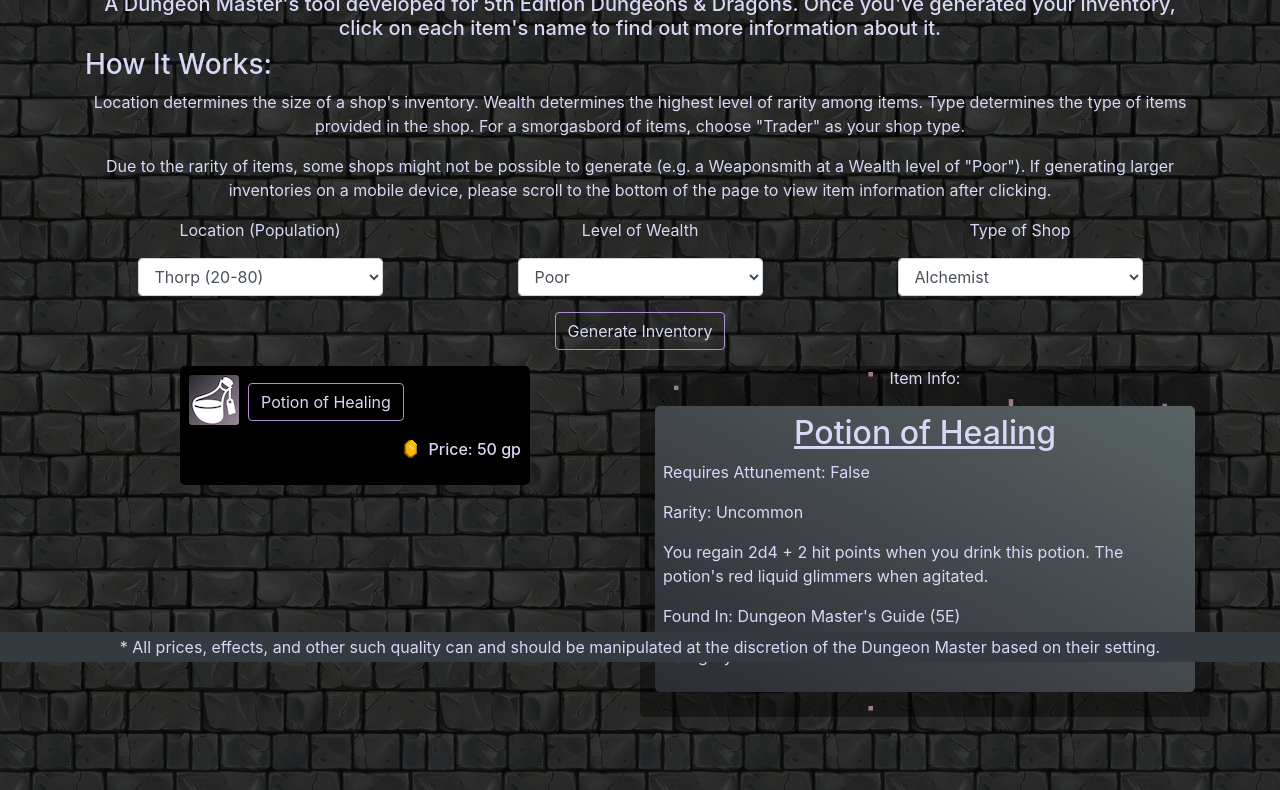
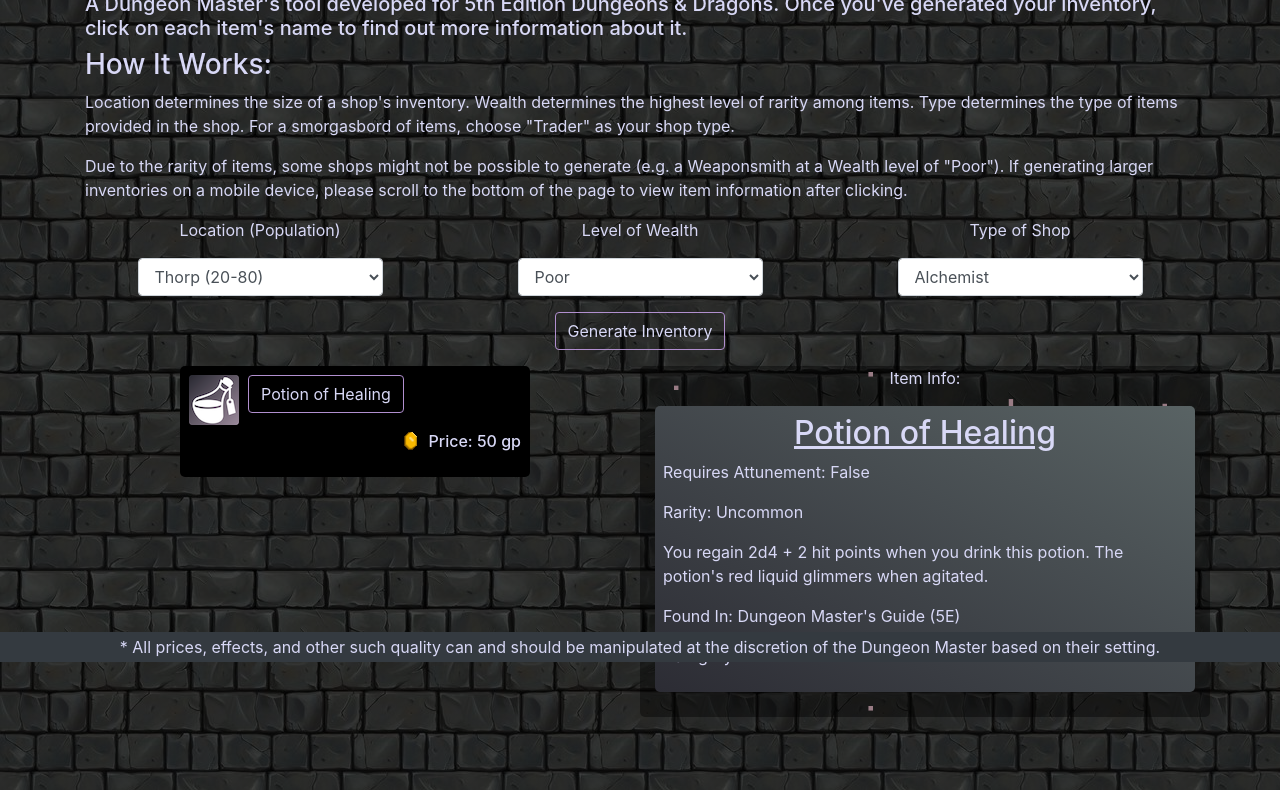
Before and after one commit to dylanawhite92/Vorpal, a website: page public/index.html in a window 1280 px wide. Shown: the part 138-928 px from the top of the page. Drawn offline with nearby package versions, Linux system fonts and the light colour scheme; no server answers.

Commit message:
modified readme, fixed static card margin

```diff
--- a/public/index.html
+++ b/public/index.html
@@ -23,14 +23,14 @@
     <div class="container mt-3">
         <div class="row">
             <div class="col">
-                <div class="text-center">
+                <div class="text-left">
                     <h1>Magic Item Shop</h1>
                     <h5>
                         A Dungeon Master's tool developed for 5th Edition Dungeons & Dragons.
                         Once you've generated your inventory, click on each item's name to find out more information about it.
                     </h5>
 
-                    <h3 class="text-left">How It Works:</h3>
+                    <h3>How It Works:</h3>
                     <p>
                         Location determines the size of a shop's inventory. Wealth determines the highest level of rarity among items.
                         Type determines the type of items provided in the shop. For a smorgasbord of items, choose "Trader" as your shop type.
@@ -82,14 +82,14 @@
             <div class="col-md-12 text-center">
                 <button class="btn btn-outline-secondary mb-3" id="generator">Generate Inventory</button>
             </div>
+
             <div class="col-md-12">
                 <div class="row">
-                    <!-- Test item card layout -->
-                    <div id="inventory" class="col-md-4 offset-md-2 mt-0">
+                    <div id="inventory" class="col-md-4 offset-md-2 mt-0 float-left">
                         <div class="card mb-3 p-2">
                             <div class="card-heading">
                                 <img src="./images/potions.png" class="item-icon float-left">
-                                <h5 class="item-name card-title float-left"><button class="item-btn btn btn-outline-secondary mt-2 ml-1">Potion of Healing</button></h5>
+                                <h5 class="item-name card-title float-left"><button class="item-btn btn btn-outline-secondary ml-1">Potion of Healing</button></h5>
                                 <h6 class="float-right"><img src="./images/coin.gif">Price: 50 gp</h6>
                             </div>
                         </div>
@@ -106,7 +106,7 @@
                             <p class="type">Category: Potion</p>
                         </div>
                     </div>
-            </div>
+                </div>
             </div>
         </div>
     </div>
```
Also changed, not shown: README.md.
